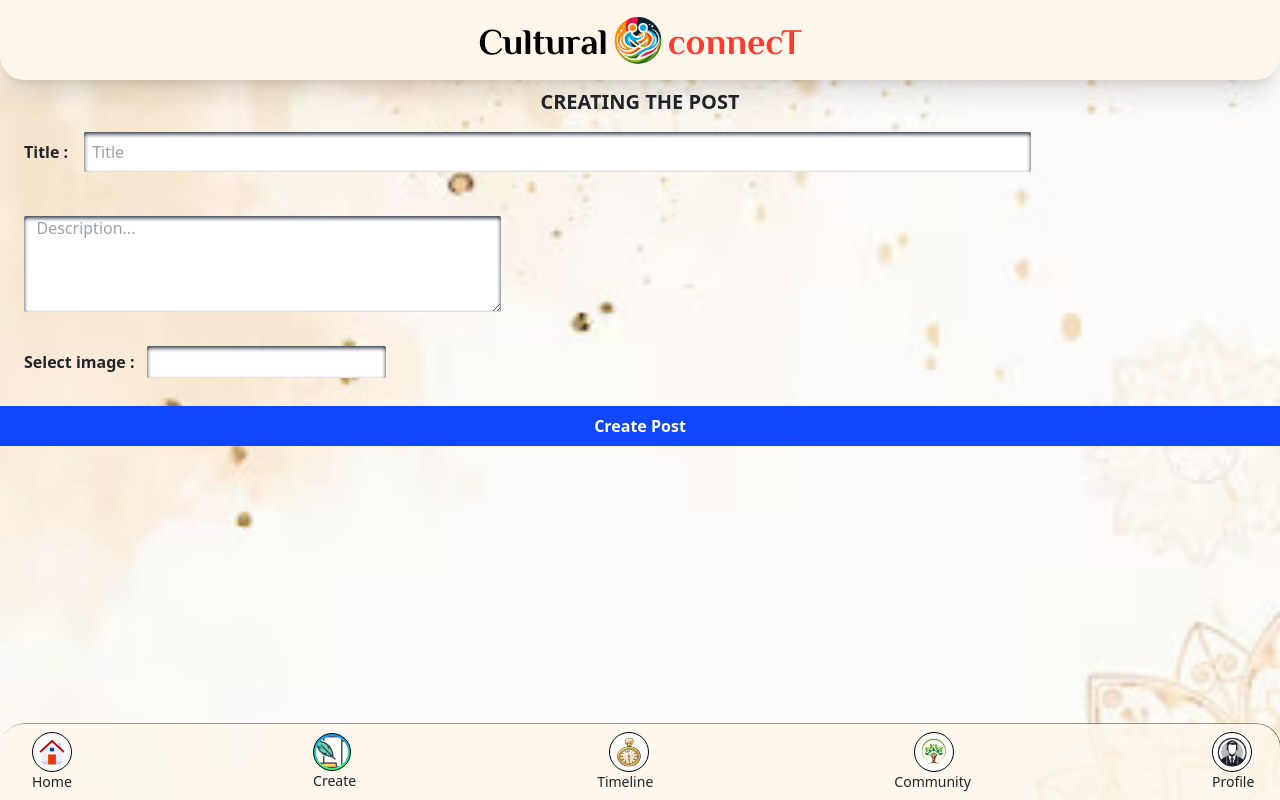
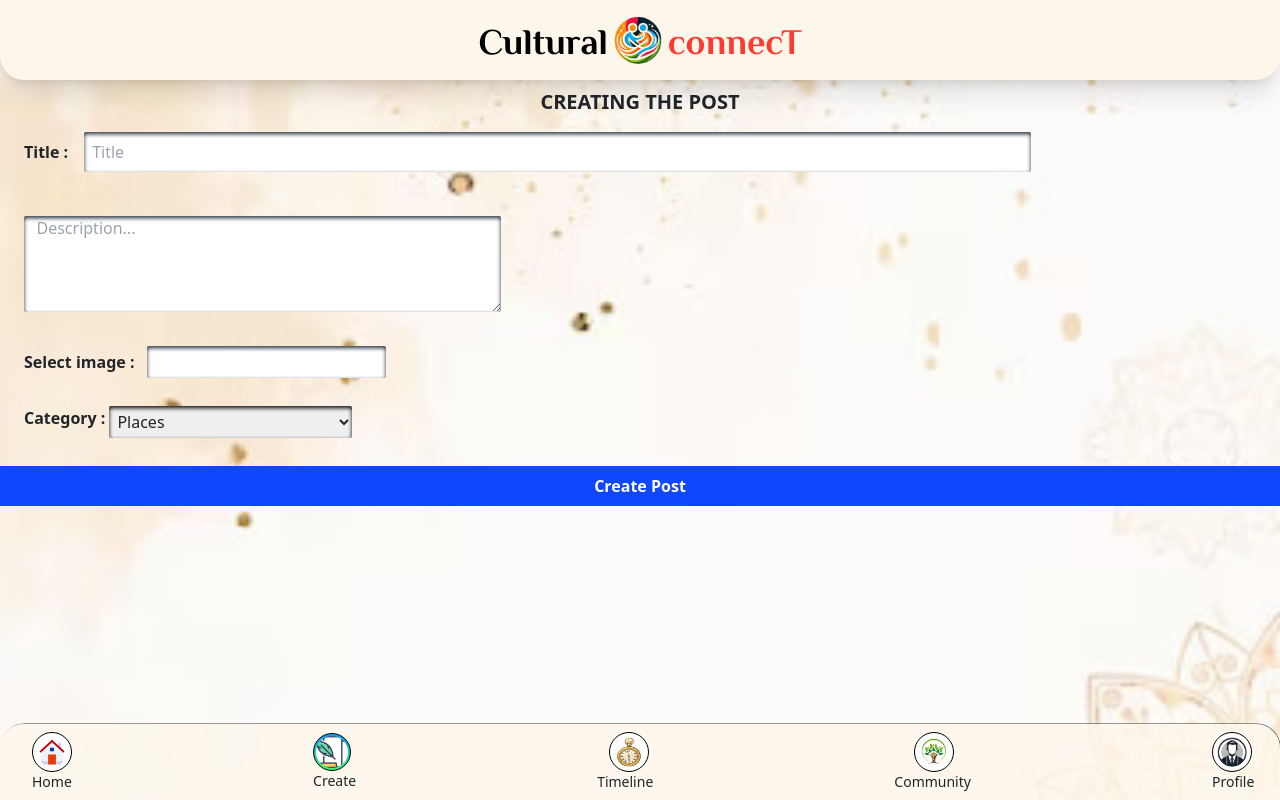
Before and after one commit to iamabhi747/cultural-connect, a React (Create React App) app: page /create in a window 1280 px wide. Built offline with nearby package versions, Linux system fonts and the light colour scheme.

Commit message:
some changes

```diff
--- a/src/components/Community/CommunityProfile.js
+++ b/src/components/Community/CommunityProfile.js
@@ -57,6 +57,14 @@ function CommunityProfile(props) {
                   </div>
                 </div>
               </div>
+              <MDBCardBody className="text-black p-4">
+                <div className="mb-5">
+                  <p className="lead fw-normal mb-1">About</p>
+                  <div className="p-4" style={{ backgroundColor: '#f8f9fa' }}>
+                    <MDBCardText className="font-italic mb-1">{data.community.description}</MDBCardText>
+                  </div>
+                </div>
+              </MDBCardBody>
               </MDBCol>
         </MDBRow>
       </MDBContainer>
--- a/src/components/Create/Create.js
+++ b/src/components/Create/Create.js
@@ -15,8 +15,9 @@ function Create() {
     title: '',
     body: '',
     media: [],
-    keywords: []
-  })
+    keywords: [],
+    category: 'Places'
+  });
 
   const [createPost, { data, loading, error }] = useMutation(CREATE_POST, {
     variables: {
@@ -31,19 +32,23 @@ function Create() {
 
   const useHandleChange = (e) => {
     console.log(e);
-    const parent = e.target.parentElement;
-    const title = parent.title.value;
-    const body = parent.body.value;
-    const imgurl = parent.imgurl.value;
+    // const parent = e.target.parentElement;
+    // console.log(parent);
 
-    console.log(title, body, imgurl);
+    // const title = parent.getElementById('ftitle').value;
+    // const body = parent.getElementById('fbody').value;
+    // const imgurl = parent.getElementById('imgurl').value;
+    // const category = parent.getElementById('fcat').value;
 
-    setDetails({
-      ...details,
-      title: title,
-      body: body,
-      media: [imgurl]
-    });
+    // setDetails({
+    //   ...details,
+    //   title: title,
+    //   body: body,
+    //   media: [imgurl],
+    //   category: category
+    // });
+
+    // console.log(details);
 
     // if (loading) console.log('loading');
     // if (error) console.log(error);
@@ -52,16 +57,30 @@ function Create() {
   return (
     <div >
       <h1 className='text-center text-xl mt-2 font-bold '>CREATING THE POST</h1>
-      <form className='flex-col justify-center items-center space-y-7'>
+      <form className='flex-col justify-center items-center space-y-7' onSubmit={createPost}>
         <label className='font-bold ml-6'>Title :</label>
-        <input type="text" required className=' m-3 rounded-sm p-2  shadow-inner shadow-gray-800 w-[74%]' placeholder='Title' /> <br />
+        <input id='ftitle' name="title" type="text" required className=' m-3 rounded-sm p-2  shadow-inner shadow-gray-800 w-[74%]' placeholder='Title' onChange={useHandleChange} /> <br />
 
-        <textarea rows="4" className=' ml-6 shadow-inner shadow-gray-800  rounded-sm' cols="50" name="comment" form="usrform" placeholder='   Description...'></textarea> <br />
+        <textarea id="fbody" rows="4" className=' ml-6 shadow-inner shadow-gray-800  rounded-sm' cols="50" name="body" form="usrform" placeholder='   Description...' onChange={useHandleChange}></textarea> <br />
 
-        <label htmlFor="img" className='mr-3 font-bold ml-6'>Select image :</label>
-        <input required type="url" id="img" name="img" multiple className=' p-1 rounded-sm  shadow-inner shadow-gray-800' /> <br />
+        <label htmlFor="imgurl" className='mr-3 font-bold ml-6'>Select image :</label>
+        <input required type="url" id="imgurl" name="imgurl" multiple className=' p-1 rounded-sm  shadow-inner shadow-gray-800' onChange={useHandleChange} /> <br />
+        <div className='ml-6 flex'>
+          <label htmlFor="dropdown" className='font-bold'>Category : </label>
+          <select className='ml-1 p-1 shadow-black shadow-inner rounded-sm border-none ' name="category" id="fcat" onChange={useHandleChange}>
+            <option value="Places" defaultValue="selected">Places</option>
+            <option value="Monuments">Monuments</option>
+            <option value="Religious Beliefs">Religious Beliefs</option>
+            <option value="Traditions">Traditions</option>
+            <option value="Recipes">Recipes</option>
+            <option value="Art Forms(Dance, Music, etc)">Art Forms(Dance, Music, etc)</option>
+            <option value="Pratha / Parampara">Pratha / Parampara</option>
+            <option value="Cultural Events">Cultural Events</option>
+          </select>
+          <p className='text-red-600 font-bold ml-1 '>{`${details.category === 'Religious Beliefs' || details.category === 'Traditions' ? '* authentication required' : '' }`}</p> <br />
+
+        </div>
         <input className='p-2  bg-[#1047fd]  cursor-pointer  w-[100%] font-bold text-white' value={'Create Post'} type="submit" />
-
       </form>
     </div>
   )
```
